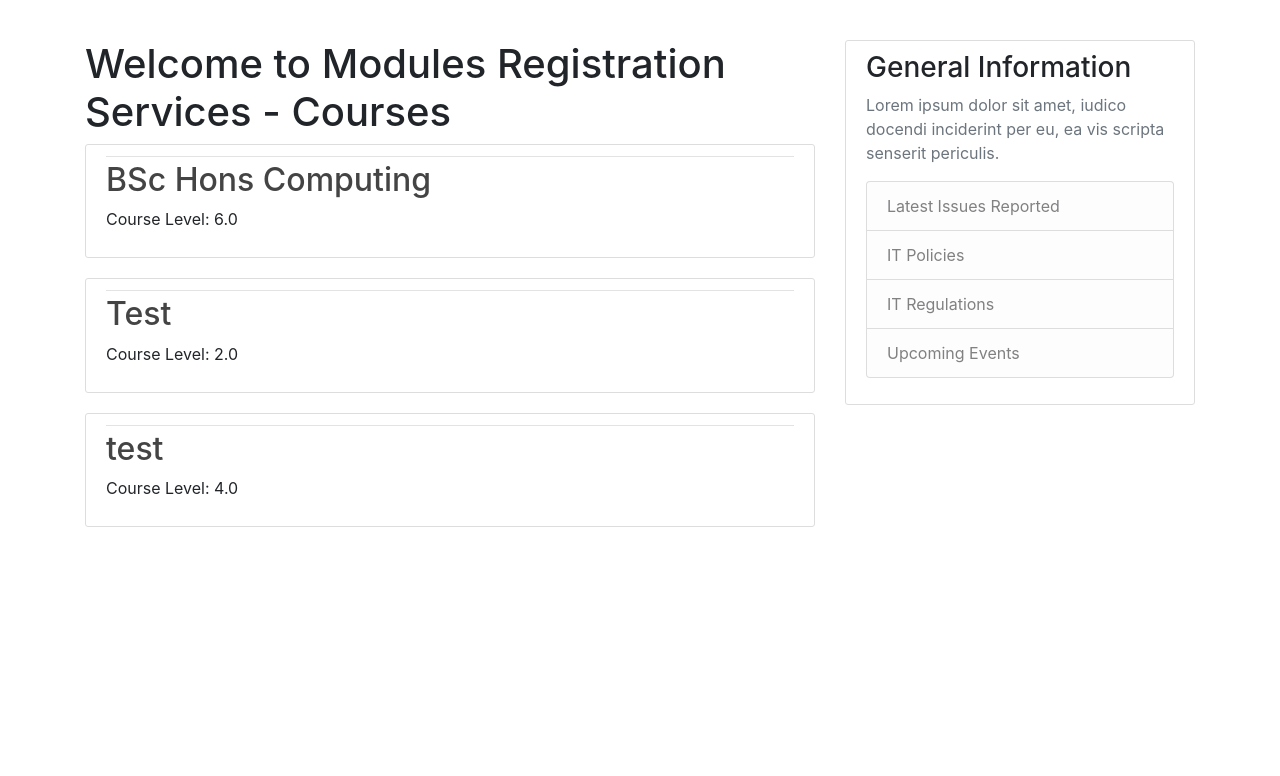
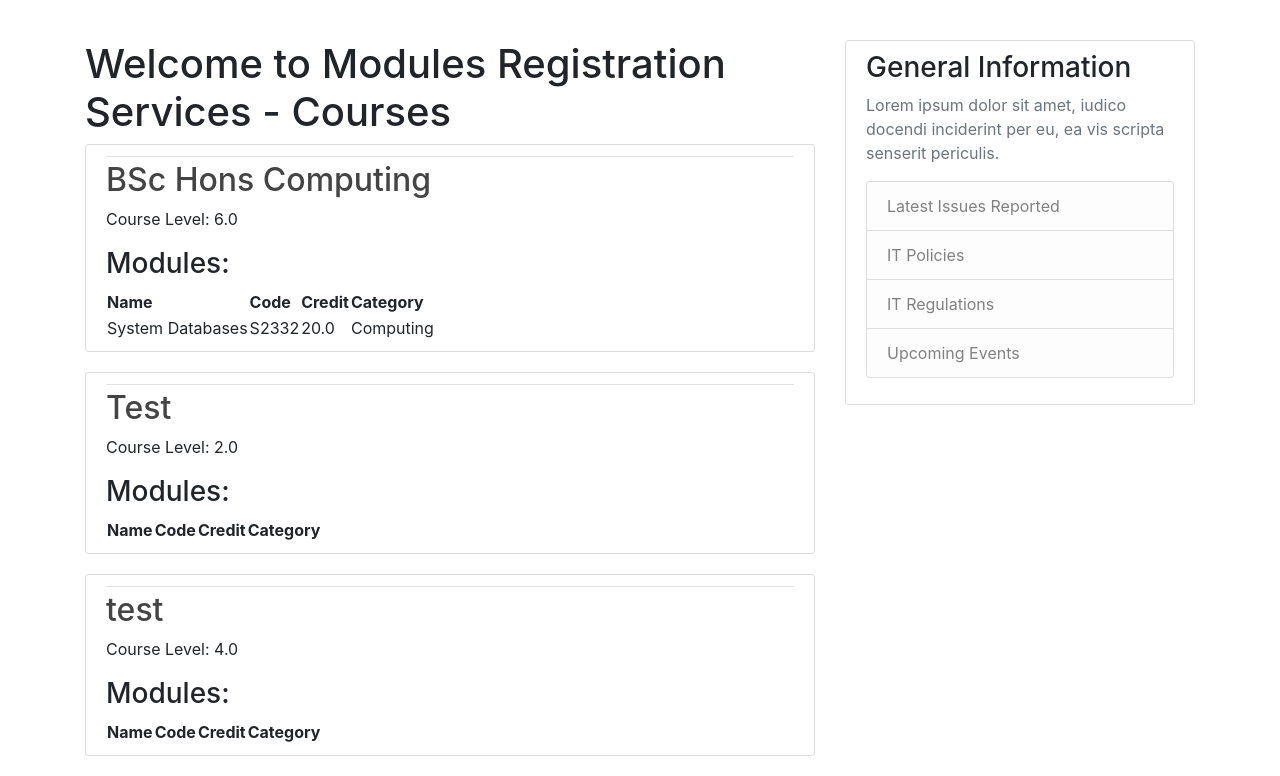
Before and after one commit to SmithyySHU/django, a Django app: page /course in a window 1280 px wide. Shown: the part 56-832 px from the top of the page. Before the commit the page ends 583 px from the top, so only its background shows below. Run offline with Django 4.2, Linux system fonts and the light colour scheme; data comes from the database, SQL or seed files in the repository; both versions use the stored data as it was after the commit; lists and menus that the app fills with data are empty; some libraries are stand-ins or nearby versions.

Commit message:
Trying to figuure out relationsips

```diff
--- a/mrreporting/models.py
+++ b/mrreporting/models.py
@@ -1,5 +1,6 @@
 from django.db import models
 from django.contrib.auth.models import User
+from users.models import Profile
 
 
 # Create your models here.
--- a/mrreporting/templates/mrreporting/course.html
+++ b/mrreporting/templates/mrreporting/course.html
@@ -2,14 +2,40 @@
 {% block content %}
 
 <h1>Welcome to Modules Registration Services - Courses</h1>
-{% for Course in course %}
+{% for Course in courses %}
 <article class="media content-section">
     <div class="media-body">
     <div class="article-metadata">
     </div>
     <h2><a class="article-title" href="#">{{ Course }}</a></h2>
-    <p class="article-content">Course Level: {{ Course.level}}</p>
-    </div>
+    <p class="article-content">Course Level: {{ Course.level }}</p>
+
+    <h3 class="article-content">Modules:</h3>
+            <table class="article-content">
+                <thead>
+                    <tr>
+                        <th>Name</th>
+                        <th>Code</th>
+                        <th>Credit</th>
+                        <th>Category</th>
+                    </tr>
+                </thead>
+                <tbody>
+                    {% for module in Course.allowed_modules.all %}
+                        <tr>
+                            <td>{{ module.name }}</td>
+                            <td>{{ module.code }}</td>
+                            <td>{{ module.credit }}</td>
+                            <td>{{ module.category }}</td>
+                        </tr>
+                    {% endfor %}
+                </tbody>
+            </table>
+        </div>
     </article>
     {% endfor %}
+
 {% endblock content %}
+
+</body>
+</html>
--- a/mrreporting/views.py
+++ b/mrreporting/views.py
@@ -19,6 +19,12 @@
     module_pull = {'modules': Module.objects.all(), 'title': 'Module List'}
     return render(request, 'mrreporting/modules.html', module_pull)
 
+
+
 def course(request):
-    course_pull = {'course': Course.objects.all(), 'title': 'Course List'}
-    return render(request, 'mrreporting/course.html', course_pull)
+    courses = Course.objects.all()
+    for course in courses:
+        print(f"Course: {course.name}")
+        for module in course.allowed_modules.all():
+            print(f"Module: {module.name}")
+    return render(request, 'mrreporting/course.html', {'courses': courses})
--- a/users/models.py
+++ b/users/models.py
@@ -6,6 +6,5 @@
     user = models.OneToOneField(User, null = True, on_delete = models.CASCADE)
     image = models.ImageField(default = 'default.png', upload_to ='profile_pics')
 
-
     def __str__(self):
         return f'{self.user.first_name} {self.user.last_name}'
--- a/users/views.py
+++ b/users/views.py
@@ -31,7 +31,7 @@
         p_form = ProfileUpdateForm(request.POST, request.FILES, instance =
         request.user.profile)
 
-        if u_form.is_valid and p_form.is_valid:
+        if u_form.is_valid() and p_form.is_valid():
             u_form.save()
             p_form.save()
             messages.success(request, 'Your account has been successfully updated')
```
Also changed, not shown: db.sqlite3, mrreporting/migrations/0003_profile.py (added), mrreporting/migrations/0004_delete_profile.py (added).
